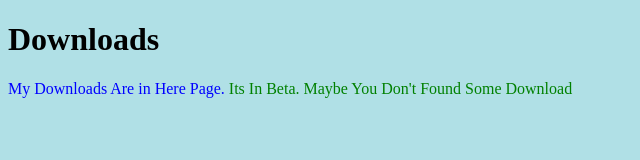
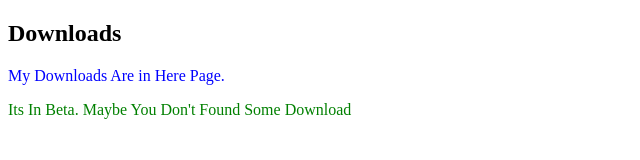
Before and after one commit to Dadsam902/Downloads, a plain HTML site: page index.html in a window 1280 px wide. Shown: the whole page, without its empty margins (0-640 px from the left). Drawn offline with Linux system fonts and the light colour scheme.

Commit message:
Update index.html

```diff
--- a/index.html
+++ b/index.html
@@ -2,6 +2,7 @@
 <html>
 <head>
 <style>
+  <title>TheDadsam Website Downloads</title></head>
 body {background-color: powderblue;}
 setBlue   {color: blue;}
 setGreen   {color: green;}
@@ -10,18 +11,9 @@ setRed    {color: red;}
 </head>
 <body>
 
-<h1>Downloads</h1>
-<setBlue>My Downloads Are in Here Page.</setBlue>
+  <p> <h2>Downloads</h2> </p>
+ <p> <setBlue>My Downloads Are in Here Page.</setBlue> </p>
   <setGreen>Its In Beta. Maybe You Don't Found Some Download</setGreen>
 
 </body>
 </html>
-
-<title>TheDadsam Website Downloads</title>
-</head>
-<body>
-
-
-
-</body>
-</html>
```
